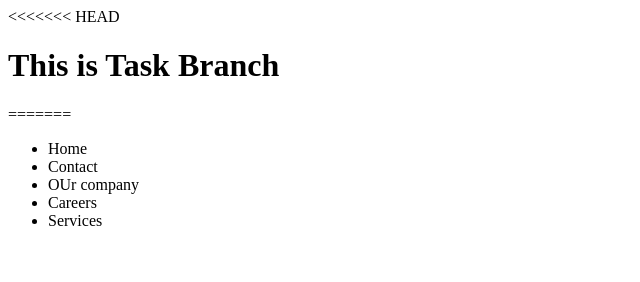
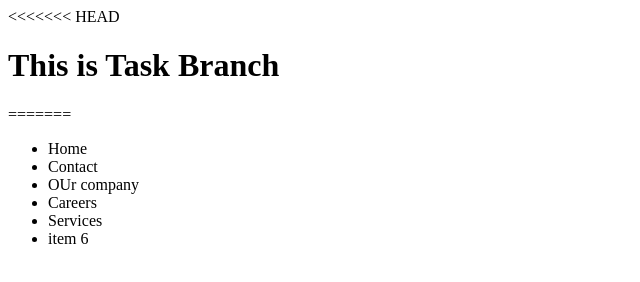
Before and after one commit to gosilver15/git-learn, a plain HTML site: page index.html in a window 1280 px wide. Shown: the full height of the page, 0-640 px from the left. Drawn offline with Linux system fonts and the light colour scheme.

Commit message:
add li 6

```diff
--- a/index.html
+++ b/index.html
@@ -16,6 +16,7 @@
     <li>OUr company</li>
     <li>Careers</li>
     <li>Services</li>
+    <li>item 6</li>
   </ul>
 </body>
 </html>
```
